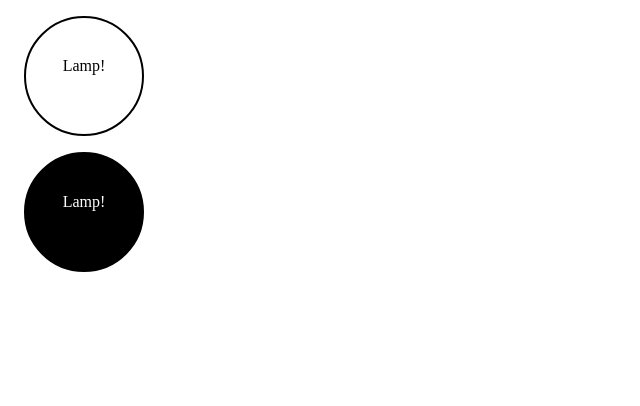
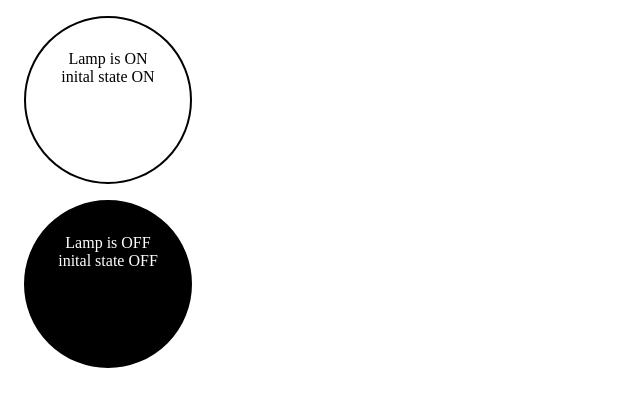
Before and after one commit to ivofernandes/react-eddisrupt, a React app: page / in a window 1280 px wide. Shown: the whole page, without its empty margins (0-640 px from the left). Built offline with nearby package versions, Linux system fonts and the light colour scheme.

Commit message:
showing initial state

```diff
--- a/public/index.html
+++ b/public/index.html
@@ -27,12 +27,12 @@
       width:100px;
       border: 2px solid black;
       border-radius:50%;
-      line-height: 5em;
       background-color: black;
       color:white;
       padding: .5em;
       text-align:center;
       margin:1em;
+      padding:2em
     }
 
     .lamp--on{
--- a/src/index.js
+++ b/src/index.js
@@ -22,7 +22,11 @@ class Lamp extends React.Component {
     ? 'lamp lamp--on'
     : 'lamp';
 
-    return <div className={styles} onClick={this.onLampClick} >Lamp!</div>;
+    return(
+      <div className={styles} onClick={this.onLampClick} >
+        Lamp is {this.state.isOn ? 'ON' : 'OFF'} <br/>
+        inital state {this.props.isOn ? 'ON' : 'OFF'}
+      </div>);
   }
 }
 
```
